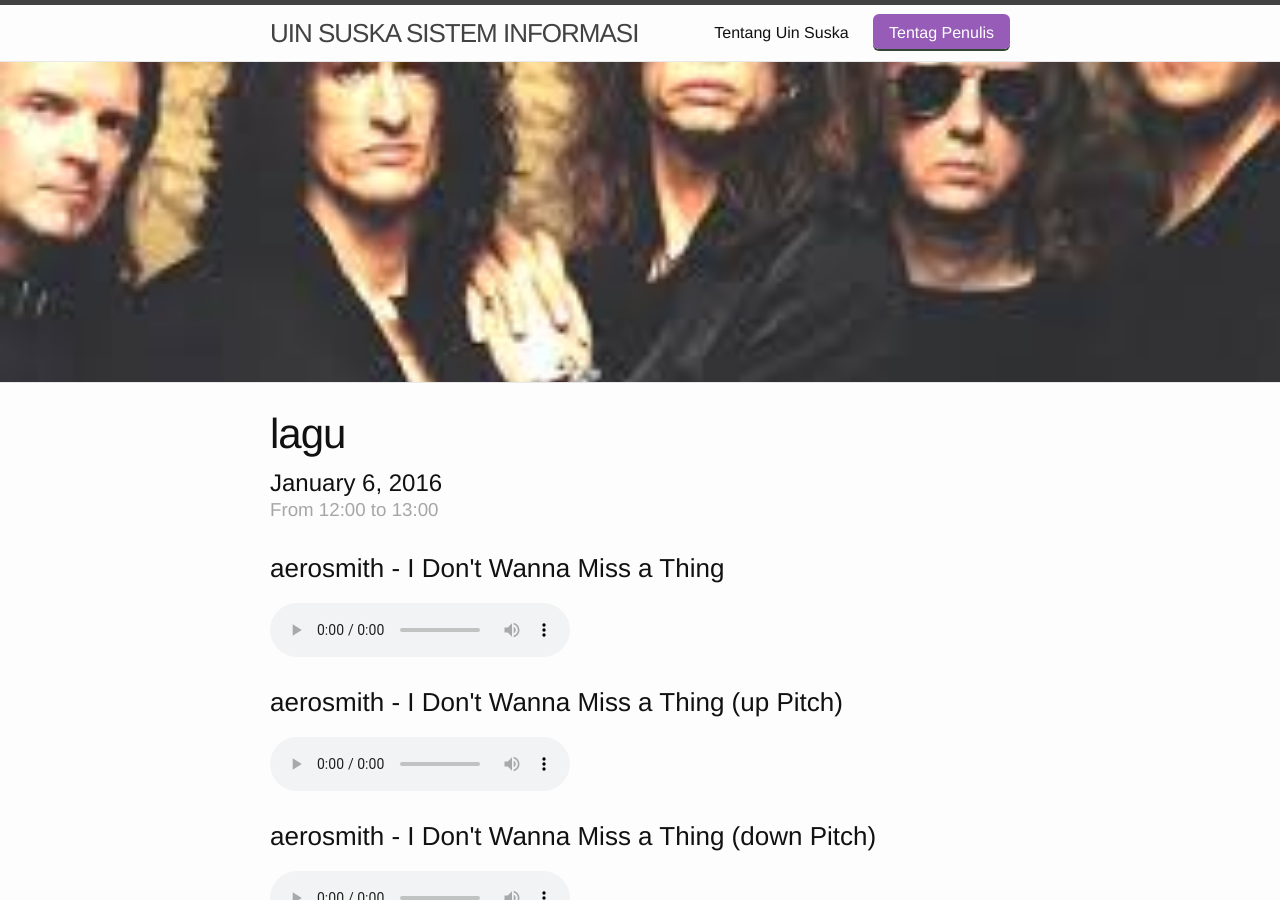
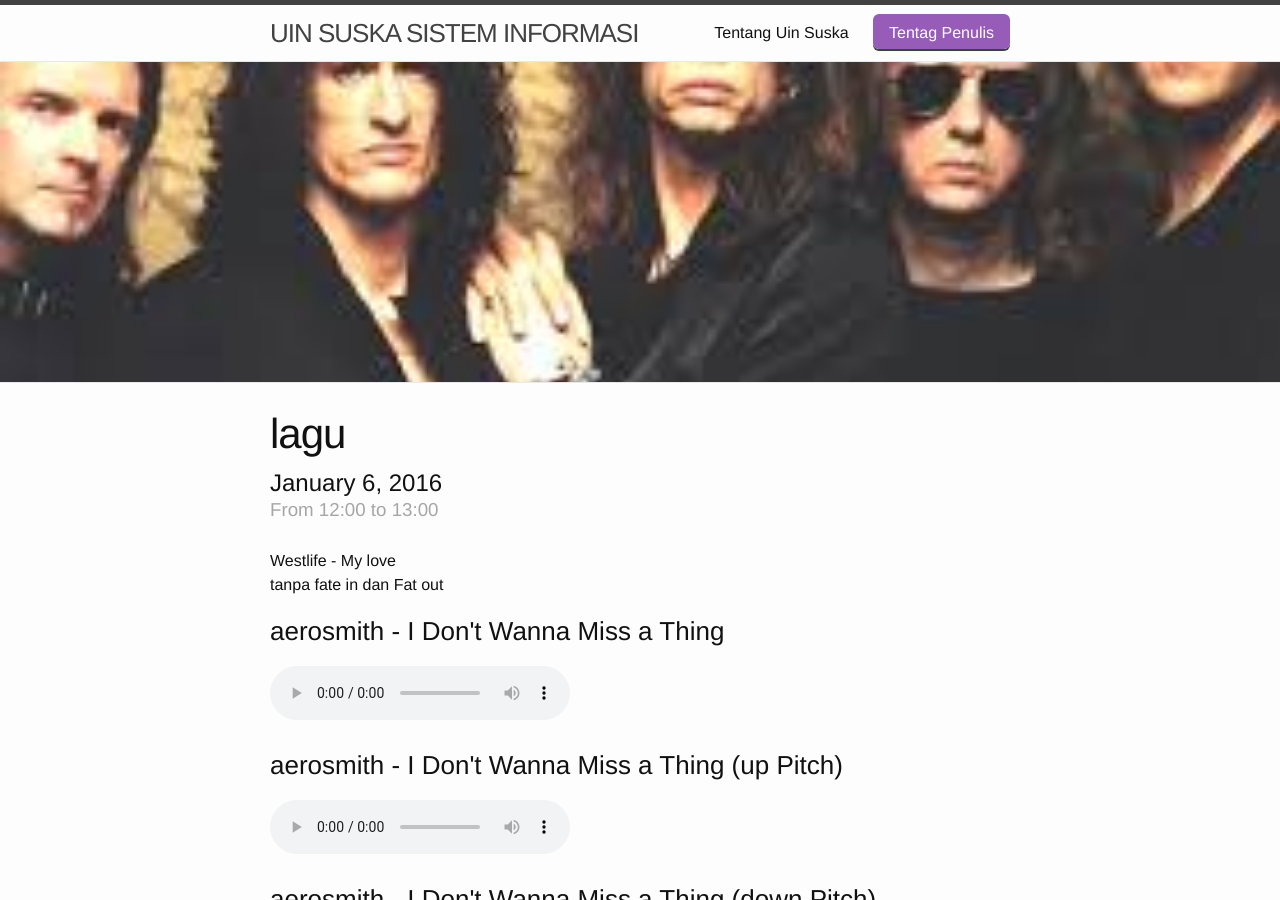
Before and after one commit to ibnuyohanzah/catclan.github.io-1, a Jekyll site: the page built from _posts/2016-06-15-Selamat Datang.md, in a window 1280 px wide and 900 px high. Built offline with Jekyll 4.4.1, drawn with Linux system fonts in a browser that asks for light colours.

Commit message:
Update 2016-06-15-Selamat Datang.md

```diff
--- a/_posts/2016-06-15-Selamat Datang.md
+++ b/_posts/2016-06-15-Selamat Datang.md
@@ -20,20 +20,10 @@ organiser: "Ibnuyohanzah ahmad"
 
 <div id="result"></div>
 
-<script>
-// Check browser support
-if (typeof(Storage) !== "undefined") {
-    // Store
-    localStorage.setItem("Aerosmith", "I Don't Wanna Miss a Thing");
-    // Retrieve
-    document.getElementById("result").innerHTML = localStorage.getItem("lastname");
-} else {
-    document.getElementById("result").innerHTML = "Sorry, your browser does not support Web Storage...";
-}
-</script>
 
  </body>
 </html>
+<p>Westlife - My love<br> tanpa fate in dan Fat out <br>
 
 <p><h3>aerosmith - I Don't Wanna Miss a Thing<h3>
 <audio controls="controls">
```
